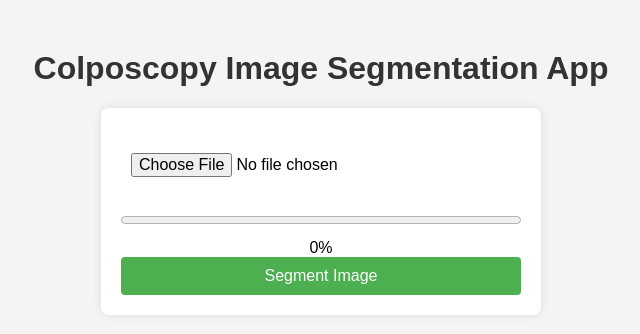
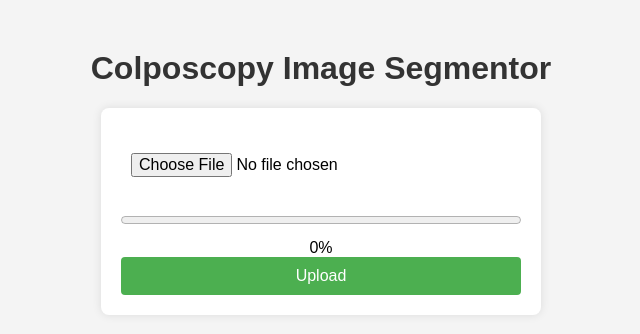
Before and after one commit to plateau11/colpoSegmentor, a Flask app: page / in a window 1280 px wide. Shown: the top 334 px of the page, without its empty margins (319-959 px from the left). Run offline with Flask 2, Linux system fonts and the light colour scheme; parts of the project's set-up code (start-up, migrations or seed data) failed here and were passed over.

Commit message:
Update index.html

```diff
--- a/templates/index.html
+++ b/templates/index.html
@@ -3,7 +3,7 @@
 <head>
     <meta charset="UTF-8">
     <meta name="viewport" content="width=device-width, initial-scale=1.0">
-    <title>Colposcopy Image Segmentation App</title>
+    <title>Colposcopy Image Segmentator</title>
 
     <style>
         body {
@@ -61,12 +61,12 @@
     </style>
 </head>
 <body>
-    <h1>Colposcopy Image Segmentation App</h1>
+    <h1>Colposcopy Image Segmentor</h1>
     <form id="uploadForm">
         <input type="file" id="fileInput" accept="image/*" required>
         <progress id="uploadProgress" value="0" max="100"></progress>
         <div id="uploadPercentage">0%</div>
-        <button type="button" onclick="uploadFile()">Segment Image</button>
+        <button type="button" onclick="uploadFile()">Upload</button>
     </form>
 
     <script>
```
